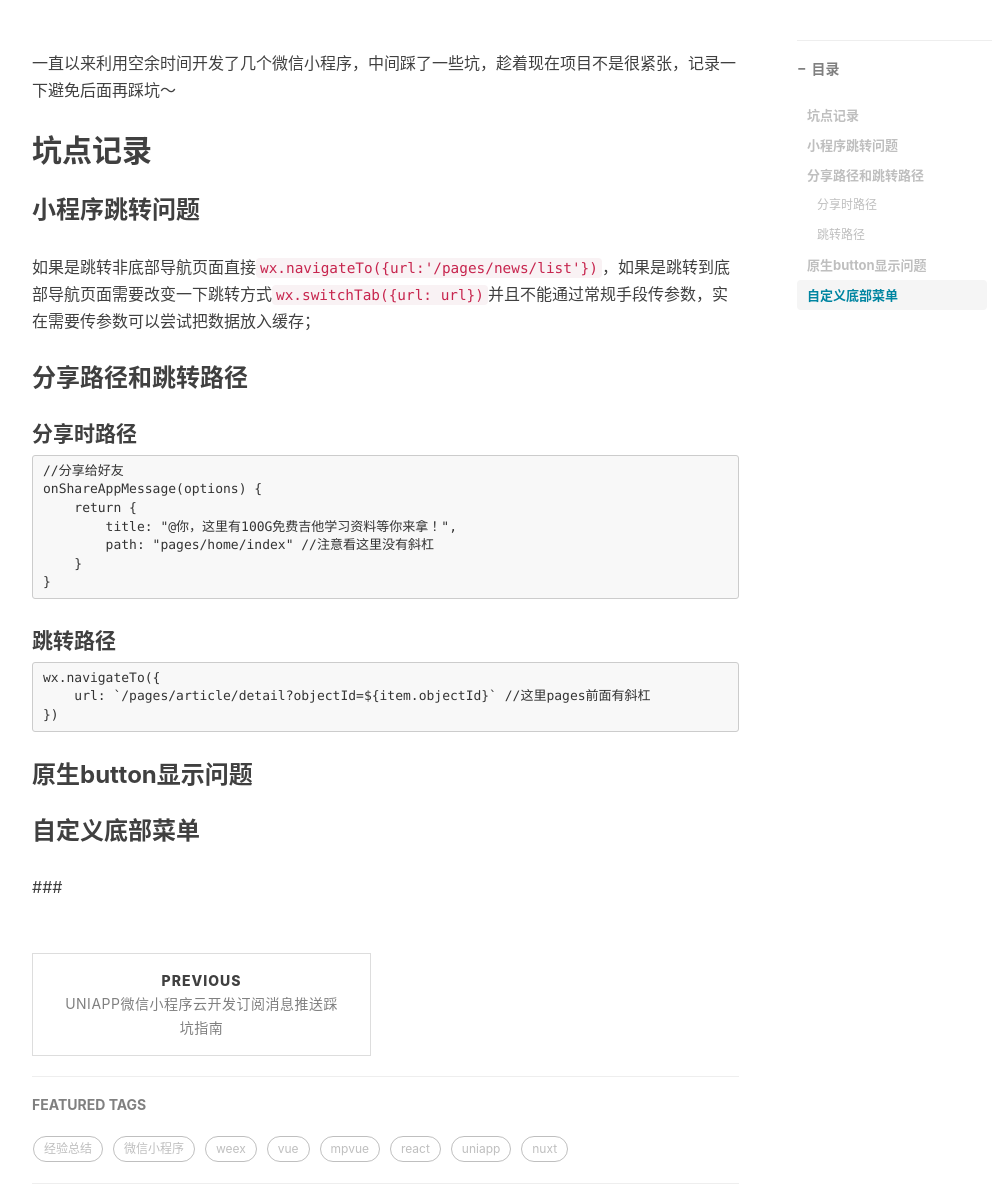
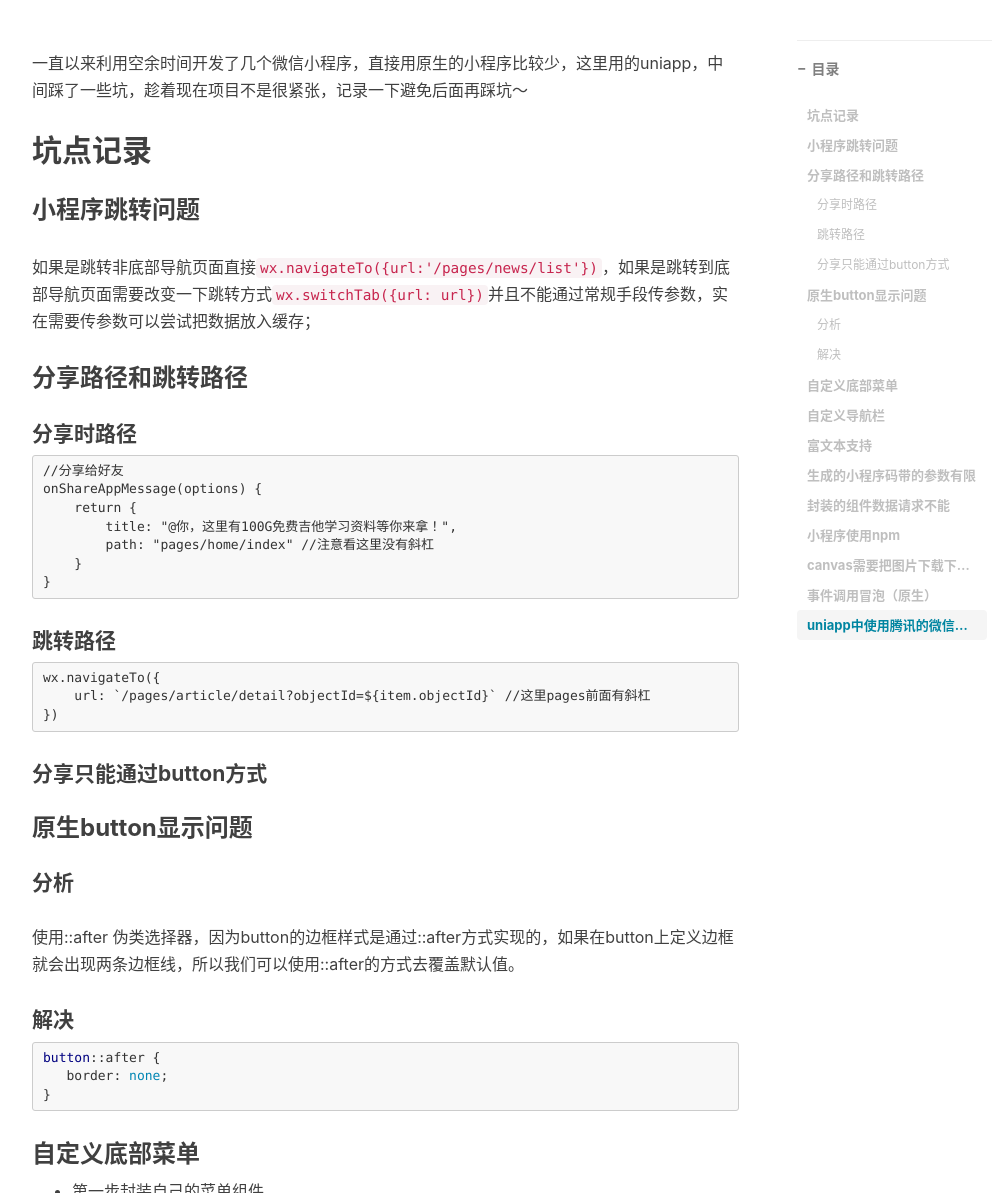
Before and after one commit to hurely/hurely.github.io, a Jekyll site: the page built from _posts/2020-10-12-post34.md, in a window 1280 px wide and 1400 px high, scrolled down 376 px. Shown: the part 207-1400 px from the top of the window, without its empty margins (233-1240 px from the left). Built offline with Jekyll 4.4.1, drawn with Linux system fonts in a browser that asks for light colours; nearby versions of some CDN libraries; comment, search, counter and statistics services are not loaded; some of the changed text lies outside the part shown.

Commit message:
文章更新

````diff
--- a/_posts/2020-10-12-post34.md
+++ b/_posts/2020-10-12-post34.md
@@ -8,9 +8,11 @@
 catalog: true
 tags:
     - 微信小程序
+    - uniapp
+    - vue
 ---
 
-一直以来利用空余时间开发了几个微信小程序，中间踩了一些坑，趁着现在项目不是很紧张，记录一下避免后面再踩坑～
+一直以来利用空余时间开发了几个微信小程序，直接用原生的小程序比较少，这里用的uniapp，中间踩了一些坑，趁着现在项目不是很紧张，记录一下避免后面再踩坑～
 
 ## 坑点记录
 
@@ -40,8 +42,44 @@
 })
 ```
 
+#### 分享只能通过button方式
+
+
 ### 原生button显示问题
+
+#### 分析
+使用::after 伪类选择器，因为button的边框样式是通过::after方式实现的，如果在button上定义边框就会出现两条边框线，所以我们可以使用::after的方式去覆盖默认值。
+
+#### 解决
+```css
+button::after {
+   border: none;
+}
+```
 
 ### 自定义底部菜单
 
-###
+- 第一步封装自己的菜单组件
+- 第二步在pages.json中声明几个需要用的tab
+- 第三步在pages页面中隐藏默认的导航菜单
+- 第四部引用封装的组件
+
+### 自定义导航栏
+
+### 富文本支持
+
+text标签给一个属性
+
+### 生成的小程序码带的参数有限
+
+### 封装的组件数据请求不能
+
+### 小程序使用npm
+
+### canvas需要把图片下载下来才能使用
+
+### 事件调用冒泡（原生）
+
+### uniapp中使用腾讯的微信云开发
+
+详见：http://blog.idaikun.cn/2020/10/06/post33/
````
Also changed, not shown: hao/music.html (+11 -2 lines).
